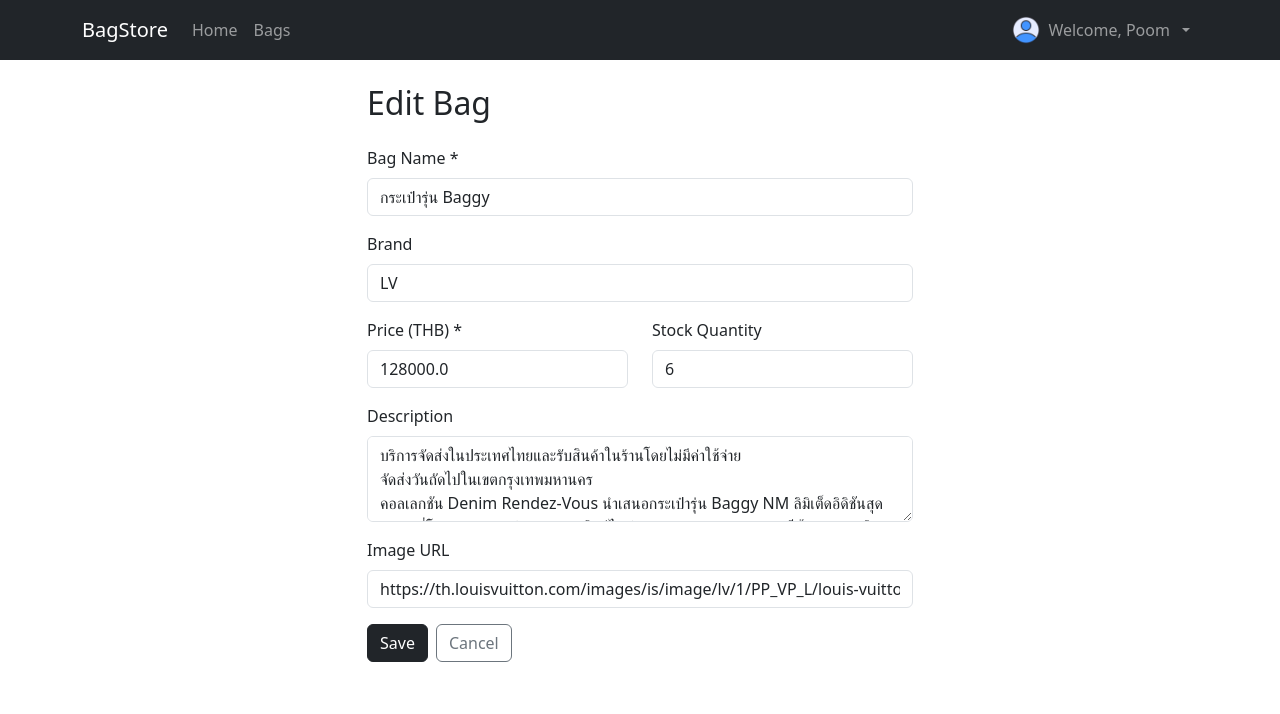
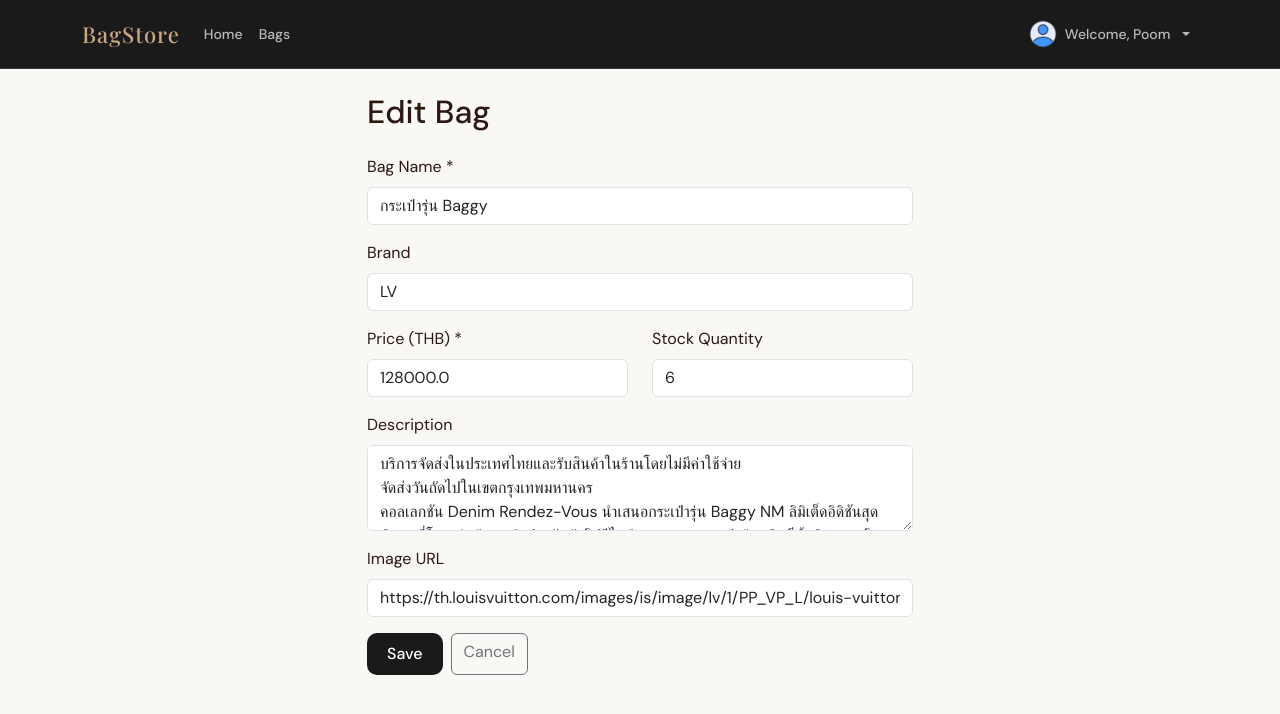
Before and after one commit to Luckiex25/mini_project, a Flask app: page /bags/edit/1 in a window 1280 px wide. Shown: the top 714 px of the page. Run offline with Flask 3, Linux system fonts and the light colour scheme; a user stored in the database is signed in.

Commit message:
fix layout

```diff
--- a/bag/templates/layout.html
+++ b/bag/templates/layout.html
@@ -1,11 +1,26 @@
 <!DOCTYPE html>
-<html lang="th">
+<html lang="en">
 <head>
   <meta charset="UTF-8">
   <meta name="viewport" content="width=device-width, initial-scale=1.0">
   <title>BagStore</title>
+  <link href="https://fonts.googleapis.com/css2?family=Playfair+Display:wght@500;700&family=DM+Sans:wght@300;400;500&display=swap" rel="stylesheet">
   <link rel="stylesheet" href="https://cdn.jsdelivr.net/npm/bootstrap@5.3.0/dist/css/bootstrap.min.css">
   <link rel="icon" type="image/x-icon" href="{{ url_for('static', filename='img/favicon.ico') }}">
+  <style>
+    body { font-family: 'DM Sans', sans-serif; background: #faf8f5; color: #2c1810; }
+    .navbar { background: #1a1a1a !important; border-bottom: 1px solid #333; padding: 12px 0; }
+    .navbar-brand { font-family: 'Playfair Display', serif; font-size: 22px; color: #c9a882 !important; letter-spacing: 1px; }
+    .nav-link { color: rgba(255,255,255,0.7) !important; font-size: 14px; font-weight: 500; transition: color .2s; }
+    .nav-link:hover { color: #c9a882 !important; }
+    .dropdown-menu { border: none; box-shadow: 0 8px 24px rgba(0,0,0,0.12); border-radius: 12px; padding: 8px; }
+    .dropdown-item { border-radius: 8px; padding: 8px 14px; font-size: 14px; transition: background .2s; }
+    .dropdown-item:hover { background: #f5f0e8; color: #2c1810; }
+    .btn-dark { background: #1a1a1a; border: none; border-radius: 10px; font-weight: 500; padding: 9px 20px; transition: all .2s; }
+    .btn-dark:hover { background: #3d2b1f; transform: translateY(-1px); }
+    .btn-outline-dark { border-radius: 10px; font-weight: 500; padding: 9px 20px; }
+    .alert { border-radius: 12px; border: none; font-size: 14px; }
+  </style>
 </head>
 <body>
   {% include 'navbar.html' %}
```
Also changed, not shown: instance/site.db.
